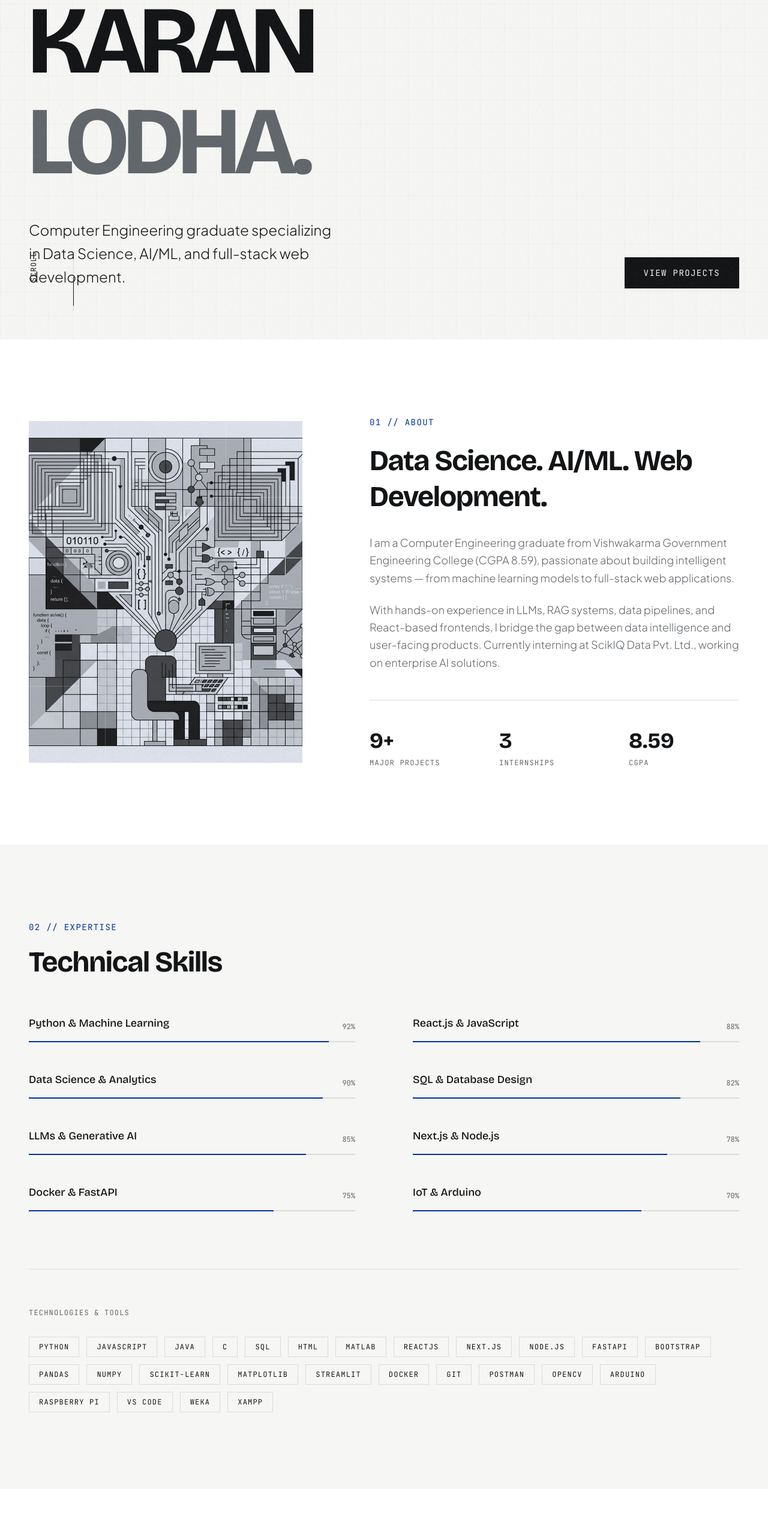
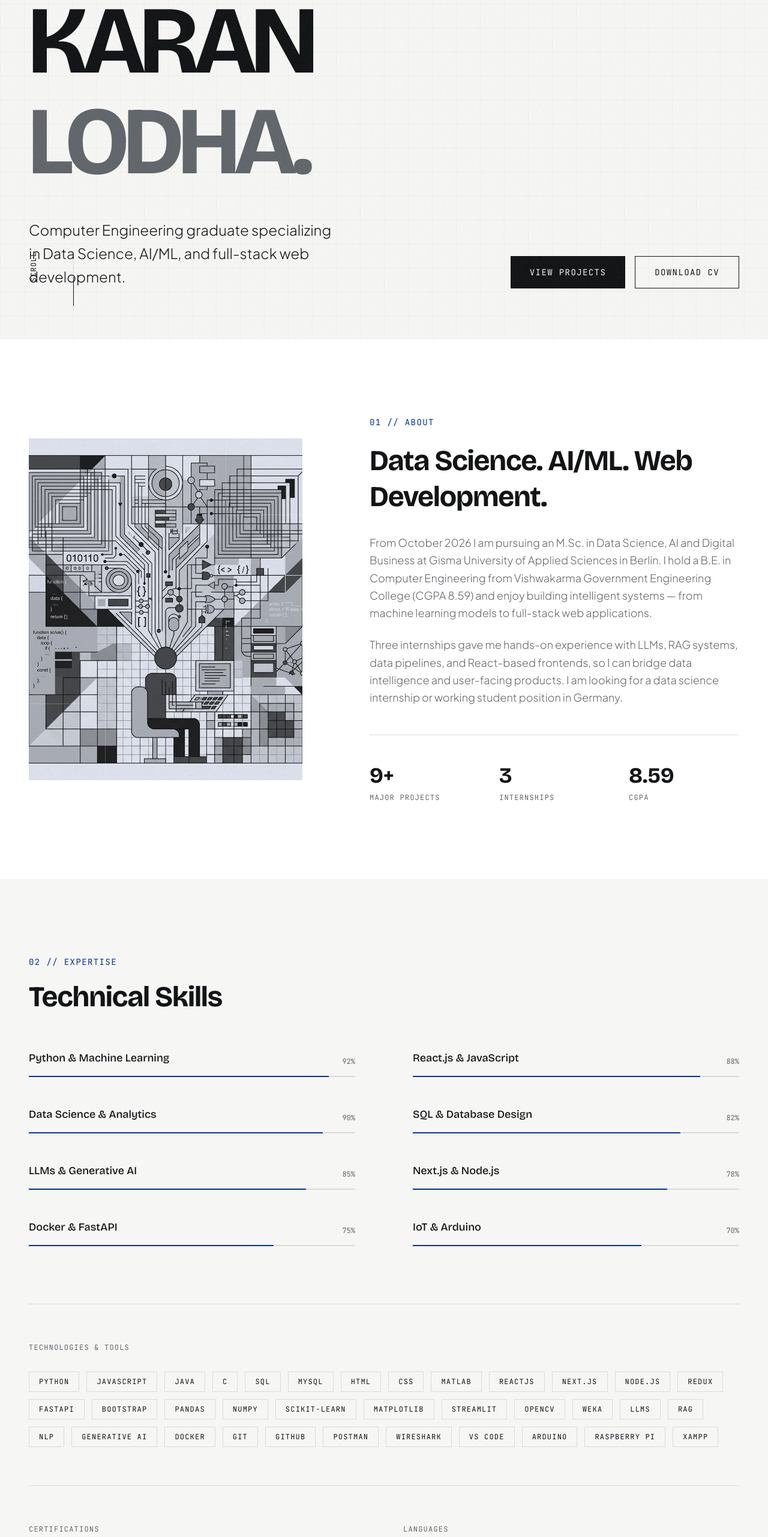
Before and after one commit to Karan6528/portfolio, a React (Vite) app: page / in a window 1280 px wide. Shown: the part 234-2797 px from the top of the page at 60% size. Built offline with nearby package versions, Linux system fonts and the light colour scheme.

Commit message:
Add downloadable CV and update hero

```diff
--- a/src/components/sections/About.tsx
+++ b/src/components/sections/About.tsx
@@ -46,14 +46,14 @@ export function About() {
               <div className="space-y-6 text-lg text-muted-foreground font-light leading-relaxed">
                 <p>
                   {t(
-                    'I am a Computer Engineering graduate from Vishwakarma Government Engineering College (CGPA 8.59), passionate about building intelligent systems — from machine learning models to full-stack web applications.',
-                    'Ich bin Absolvent der Computertechnik vom Vishwakarma Government Engineering College (CGPA 8,59) und begeistere mich für den Aufbau intelligenter Systeme — von Machine-Learning-Modellen bis hin zu Full-Stack-Webanwendungen.'
+                    'From October 2026 I am pursuing an M.Sc. in Data Science, AI and Digital Business at Gisma University of Applied Sciences in Berlin. I hold a B.E. in Computer Engineering from Vishwakarma Government Engineering College (CGPA 8.59) and enjoy building intelligent systems — from machine learning models to full-stack web applications.',
+                    'Ab Oktober 2026 absolviere ich den M.Sc. Data Science, KI und Digital Business an der Gisma University of Applied Sciences in Berlin. Zuvor habe ich den B.E. in Computertechnik am Vishwakarma Government Engineering College abgeschlossen (CGPA 8,59) und begeistere mich für den Aufbau intelligenter Systeme — von Machine-Learning-Modellen bis hin zu Full-Stack-Webanwendungen.'
                   )}
                 </p>
                 <p>
                   {t(
-                    'With hands-on experience in LLMs, RAG systems, data pipelines, and React-based frontends, I bridge the gap between data intelligence and user-facing products. Currently interning at ScikIQ Data Pvt. Ltd., working on enterprise AI solutions.',
-                    'Mit praktischer Erfahrung in LLMs, RAG-Systemen, Datenpipelines und React-Frontends verbinde ich Datenintelligenz mit nutzerorientierter Produktentwicklung. Derzeit Praktikant bei ScikIQ Data Pvt. Ltd. mit Fokus auf KI-Lösungen für Unternehmen.'
+                    'Three internships gave me hands-on experience with LLMs, RAG systems, data pipelines, and React-based frontends, so I can bridge data intelligence and user-facing products. I am looking for a data science internship or working student position in Germany.',
+                    'Drei Praktika haben mir praktische Erfahrung mit LLMs, RAG-Systemen, Datenpipelines und React-Frontends gegeben, sodass ich Datenintelligenz mit nutzerorientierter Produktentwicklung verbinden kann. Ich suche ein Praktikum oder eine Werkstudentenstelle im Bereich Data Science in Deutschland.'
                   )}
                 </p>
               </div>
--- a/src/components/sections/Contact.tsx
+++ b/src/components/sections/Contact.tsx
@@ -1,8 +1,26 @@
+import { useState } from 'react';
 import { motion } from 'framer-motion';
 import { useLang } from '@/contexts/LanguageContext';
 
+const EMAIL = 'lodhak376@gmail.com';
+
+const LINKS = [
+  { label: 'LinkedIn', href: 'https://www.linkedin.com/in/karanlodha', text: 'linkedin.com/in/karanlodha' },
+  { label: 'GitHub', href: 'https://github.com/Karan6528', text: 'github.com/Karan6528' },
+];
+
 export function Contact() {
   const { t } = useLang();
+  const [name, setName] = useState('');
+  const [email, setEmail] = useState('');
+  const [message, setMessage] = useState('');
+
+  const handleSubmit = (e: React.FormEvent) => {
+    e.preventDefault();
+    const subject = encodeURIComponent(`Portfolio message from ${name}`);
+    const body = encodeURIComponent(`${message}\n\n— ${name} (${email})`);
+    window.location.href = `mailto:${EMAIL}?subject=${subject}&body=${body}`;
+  };
 
   return (
     <section id="contact" className="py-32 px-6 md:px-12 bg-primary text-primary-foreground">
@@ -22,35 +40,40 @@ export function Contact() {
             </h3>
             <p className="text-lg font-light text-primary-foreground/80 max-w-md mb-10">
               {t(
-                "Open to internships, full-time roles, and freelance projects in Data Science, AI/ML, or Web Development. Let's build something meaningful.",
-                'Offen für Praktika, Festanstellungen und Freelance-Projekte in Data Science, KI/ML oder Webentwicklung. Lassen Sie uns etwas Sinnvolles aufbauen.'
+                "Looking for a data science internship or working student position in Germany. Also open to AI/ML and web development projects. Let's build something meaningful.",
+                'Ich suche ein Praktikum oder eine Werkstudentenstelle im Bereich Data Science in Deutschland und bin offen für Projekte in KI/ML und Webentwicklung. Lassen Sie uns etwas Sinnvolles aufbauen.'
               )}
             </p>
 
             <div className="space-y-4 font-mono text-sm">
               <a
-                href="mailto:lodhak376@gmail.com"
+                href={`mailto:${EMAIL}`}
                 className="flex items-center gap-4 group hover:text-primary-foreground transition-colors"
               >
-                <span className="text-primary-foreground/50 uppercase tracking-widest text-xs">
+                <span className="text-primary-foreground/50 uppercase tracking-widest text-xs w-20">
                   {t('Email', 'E-Mail')}
                 </span>
-                <span className="group-hover:underline">lodhak376@gmail.com</span>
+                <span className="group-hover:underline">{EMAIL}</span>
               </a>
-              <a
-                href="tel:+919173995958"
-                className="flex items-center gap-4 group hover:text-primary-foreground transition-colors"
-              >
-                <span className="text-primary-foreground/50 uppercase tracking-widest text-xs">
-                  {t('Phone', 'Telefon')}
-                </span>
-                <span className="group-hover:underline">+91 9173995958</span>
-              </a>
+              {LINKS.map((link) => (
+                <a
+                  key={link.label}
+                  href={link.href}
+                  target="_blank"
+                  rel="noopener noreferrer"
+                  className="flex items-center gap-4 group hover:text-primary-foreground transition-colors"
+                >
+                  <span className="text-primary-foreground/50 uppercase tracking-widest text-xs w-20">
+                    {link.label}
+                  </span>
+                  <span className="group-hover:underline">{link.text}</span>
+                </a>
+              ))}
               <div className="flex items-center gap-4">
-                <span className="text-primary-foreground/50 uppercase tracking-widest text-xs">
+                <span className="text-primary-foreground/50 uppercase tracking-widest text-xs w-20">
                   {t('Location', 'Standort')}
                 </span>
-                <span>{t('Ahmedabad, Gujarat, India', 'Ahmedabad, Gujarat, Indien')}</span>
+                <span>{t('Berlin, Germany', 'Berlin, Deutschland')}</span>
               </div>
             </div>
           </motion.div>
@@ -62,13 +85,7 @@ export function Contact() {
             transition={{ duration: 0.6, delay: 0.2 }}
             className="flex flex-col justify-center"
           >
-            <form
-              className="space-y-8"
-              onSubmit={(e) => {
-                e.preventDefault();
-                window.location.href = 'mailto:lodhak376@gmail.com';
-              }}
-            >
+            <form className="space-y-8" onSubmit={handleSubmit}>
               <div className="space-y-2 border-b border-primary-foreground/30 pb-2">
                 <label className="font-mono text-xs uppercase tracking-widest text-primary-foreground/70">
                   {t('Name', 'Name')}
@@ -76,6 +93,8 @@ export function Contact() {
                 <input
                   type="text"
                   required
+                  value={name}
+                  onChange={(e) => setName(e.target.value)}
                   className="w-full bg-transparent border-none outline-none text-xl font-light placeholder:text-primary-foreground/30"
                   placeholder={t('Your name', 'Ihr Name')}
                 />
@@ -88,6 +107,8 @@ export function Contact() {
                 <input
                   type="email"
                   required
+                  value={email}
+                  onChange={(e) => setEmail(e.target.value)}
                   className="w-full bg-transparent border-none outline-none text-xl font-light placeholder:text-primary-foreground/30"
                   placeholder={t('your@email.com', 'ihre@email.de')}
                 />
@@ -100,6 +121,8 @@ export function Contact() {
                 <textarea
                   rows={3}
                   required
+                  value={message}
+                  onChange={(e) => setMessage(e.target.value)}
                   className="w-full bg-transparent border-none outline-none text-xl font-light placeholder:text-primary-foreground/30 resize-none"
                   placeholder={t('How can I help?', 'Wie kann ich helfen?')}
                 />
--- a/src/components/sections/Hero.tsx
+++ b/src/components/sections/Hero.tsx
@@ -1,5 +1,6 @@
 import { motion, type Variants } from 'framer-motion';
 import { useLang } from '@/contexts/LanguageContext';
+import cvFile from '@/assets/Karan_lodha_CV.pdf';
 
 export function Hero() {
   const { t } = useLang();
@@ -39,7 +40,7 @@ export function Hero() {
       >
         <div className="overflow-hidden mb-4">
           <motion.div variants={item} className="font-mono text-sm md:text-base uppercase tracking-widest text-primary font-medium">
-            {t('Ahmedabad, Gujarat, India', 'Ahmedabad, Gujarat, Indien')}
+            {t('Berlin, Germany', 'Berlin, Deutschland')}
           </motion.div>
         </div>
 
@@ -65,13 +66,20 @@ export function Hero() {
             </motion.p>
           </div>
           <div className="flex flex-col justify-end items-start md:items-end overflow-hidden">
-            <motion.div variants={item} className="flex gap-4">
+            <motion.div variants={item} className="flex flex-wrap gap-4">
               <button
                 onClick={() => document.getElementById('projects')?.scrollIntoView({ behavior: 'smooth' })}
                 className="px-8 py-4 bg-foreground text-background font-mono text-sm uppercase tracking-widest hover:bg-primary transition-colors"
               >
                 {t('View Projects', 'Projekte ansehen')}
               </button>
+              <a
+                href={cvFile}
+                download="Karan_Lodha_CV.pdf"
+                className="px-8 py-4 border border-foreground font-mono text-sm uppercase tracking-widest hover:bg-foreground hover:text-background transition-colors"
+              >
+                {t('Download CV', 'Lebenslauf herunterladen')}
+              </a>
             </motion.div>
           </div>
         </div>
--- a/src/components/sections/Skills.tsx
+++ b/src/components/sections/Skills.tsx
@@ -24,16 +24,32 @@ const SKILLS_DE = [
 ];
 
 const TECH_TAGS = [
-  'Python', 'JavaScript', 'Java', 'C', 'SQL', 'HTML', 'MATLAB',
-  'ReactJS', 'Next.js', 'Node.js', 'FastAPI', 'Bootstrap',
-  'Pandas', 'NumPy', 'Scikit-learn', 'Matplotlib', 'Streamlit',
-  'Docker', 'Git', 'Postman', 'OpenCV', 'Arduino', 'Raspberry Pi',
-  'VS Code', 'Weka', 'XAMPP',
+  'Python', 'JavaScript', 'Java', 'C', 'SQL', 'MySQL', 'HTML', 'CSS', 'MATLAB',
+  'ReactJS', 'Next.js', 'Node.js', 'Redux', 'FastAPI', 'Bootstrap',
+  'Pandas', 'NumPy', 'Scikit-learn', 'Matplotlib', 'Streamlit', 'OpenCV', 'Weka',
+  'LLMs', 'RAG', 'NLP', 'Generative AI',
+  'Docker', 'Git', 'GitHub', 'Postman', 'Wireshark', 'VS Code',
+  'Arduino', 'Raspberry Pi', 'XAMPP',
+];
+
+const CERTIFICATIONS = [
+  'Postman Fundamentals Student Expert',
+  'Python for Data Science – Simplilearn',
+  'Build Your Own ChatGPT with Open-Source LLMs – LetsUpgrade',
+  'Cyber Security and Ethical Hacking Bootcamp',
+  'JavaScript Zero to Hero',
+  'Graphic Design Course – LetsUpgrade',
 ];
 
 export function Skills() {
   const { lang, t } = useLang();
   const skills = lang === 'en' ? SKILLS_EN : SKILLS_DE;
+
+  const languages = [
+    { name: t('English', 'Englisch'), level: t('Advanced', 'Fortgeschritten') },
+    { name: t('German', 'Deutsch'), level: t('Elementary', 'Grundkenntnisse') },
+    { name: t('Hindi', 'Hindi'), level: t('Native', 'Muttersprache') },
+  ];
 
   return (
     <section id="skills" className="py-32 px-6 md:px-12 bg-background">
@@ -97,6 +113,44 @@ export function Skills() {
             ))}
           </div>
         </motion.div>
+
+        {/* Certifications & Languages */}
+        <motion.div
+          initial={{ opacity: 0, y: 20 }}
+          whileInView={{ opacity: 1, y: 0 }}
+          viewport={{ once: true }}
+          className="mt-16 pt-16 border-t border-border grid grid-cols-1 md:grid-cols-2 gap-16"
+        >
+          <div>
+            <p className="font-mono text-xs uppercase tracking-widest text-muted-foreground mb-8">
+              {t('Certifications', 'Zertifikate')}
+            </p>
+            <ul className="space-y-3 font-light">
+              {CERTIFICATIONS.map((cert) => (
+                <li key={cert} className="flex gap-4">
+                  <span className="text-primary font-mono">—</span>
+                  <span>{cert}</span>
+                </li>
+              ))}
+            </ul>
+          </div>
+
+          <div>
+            <p className="font-mono text-xs uppercase tracking-widest text-muted-foreground mb-8">
+              {t('Languages', 'Sprachen')}
+            </p>
+            <ul className="space-y-3">
+              {languages.map((l) => (
+                <li key={l.name} className="flex justify-between border-b border-border pb-3">
+                  <span className="font-display font-medium">{l.name}</span>
+                  <span className="font-mono text-xs uppercase tracking-widest text-muted-foreground">
+                    {l.level}
+                  </span>
+                </li>
+              ))}
+            </ul>
+          </div>
+        </motion.div>
       </div>
     </section>
   );
```
Also changed, not shown: 1 other file (tests, documents, lock files or other folders).
